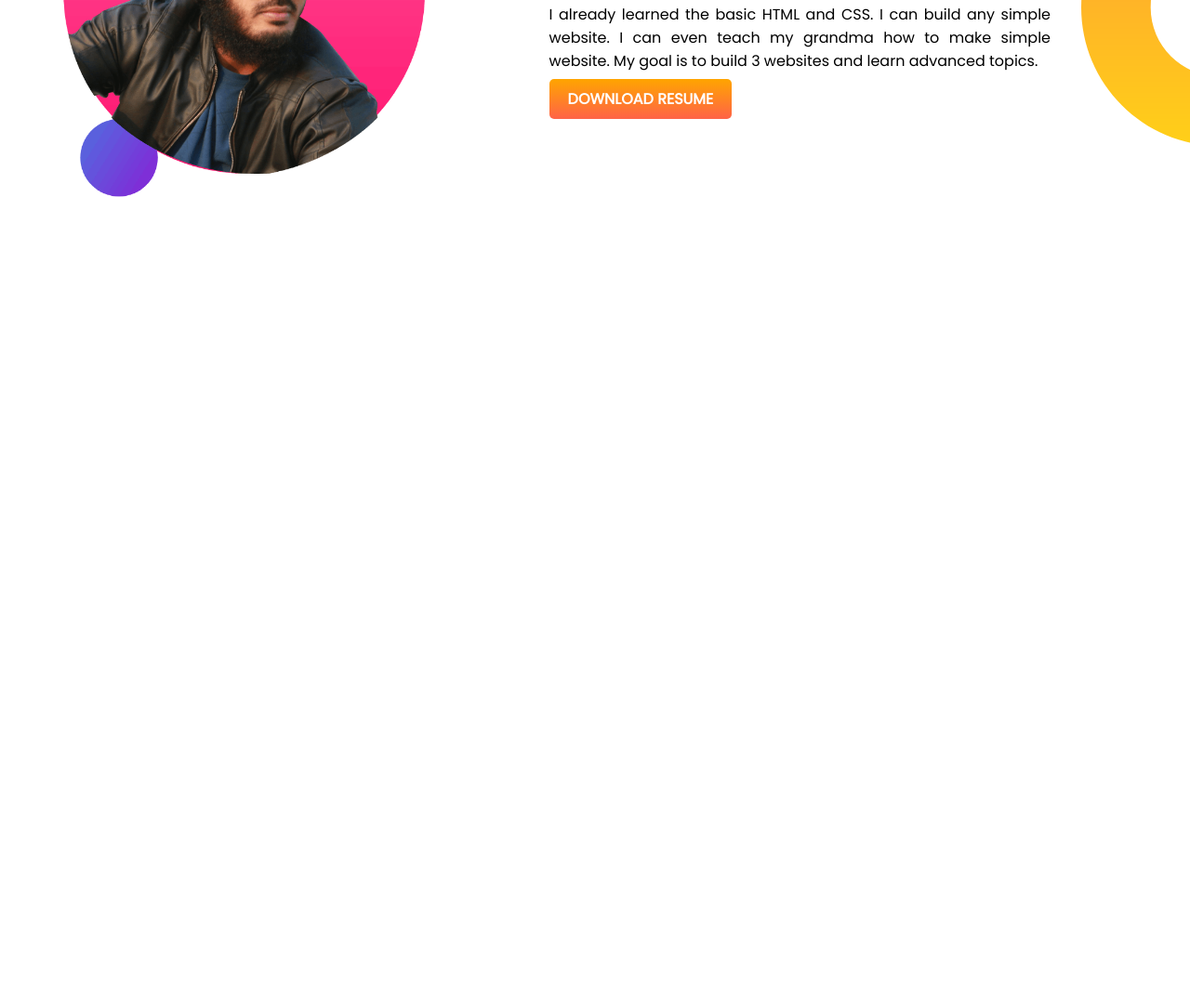
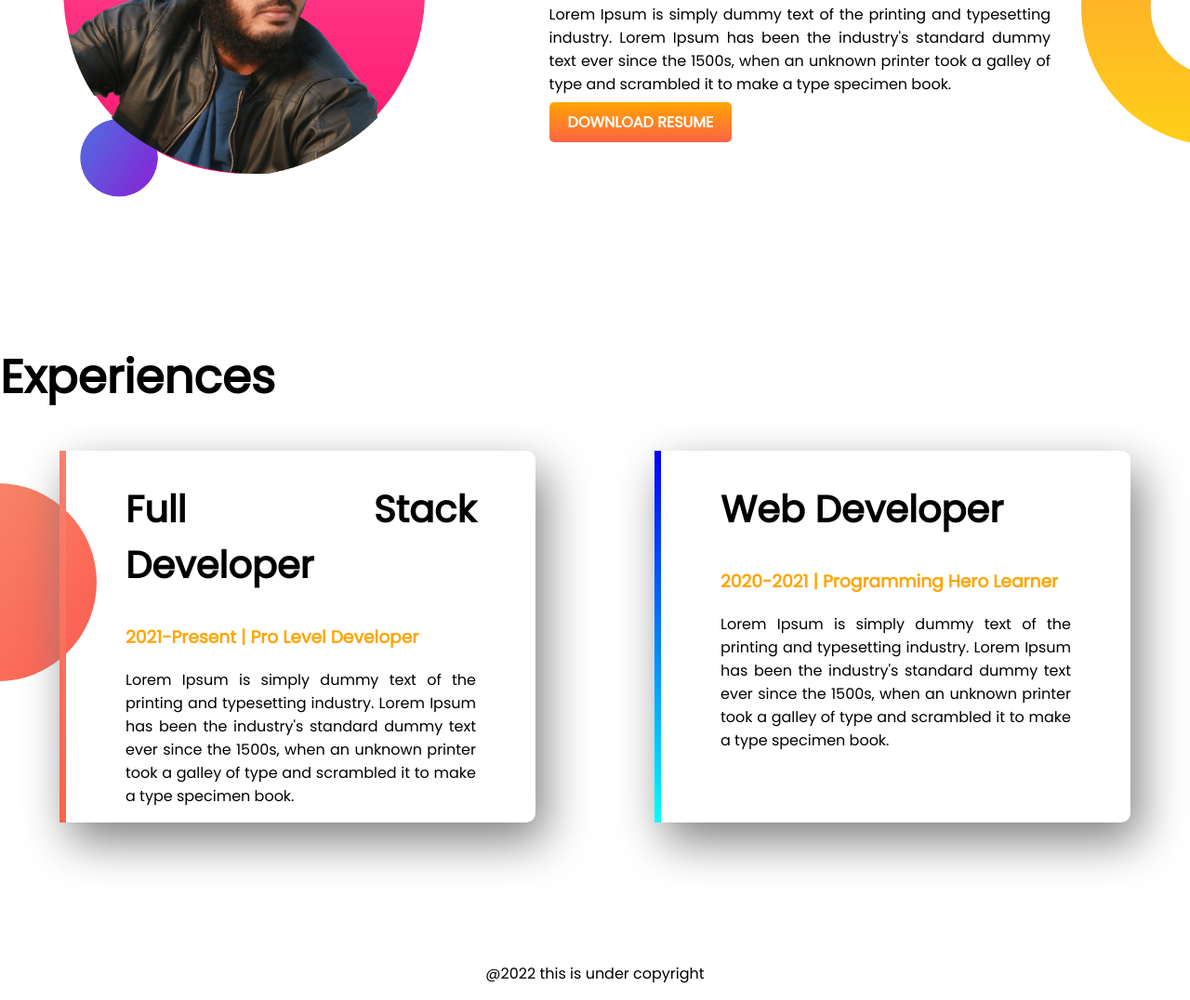
Before and after one commit to armejbha/developer-portfolio, a plain HTML site: page index.html in a window 1280 px wide. Shown: the part 848-1924 px from the top of the page at 93% size. Before the commit the page ends 1217 px from the top, so only its background shows below. Drawn offline with Linux system fonts and the light colour scheme; a web font is replaced by a local one.

Commit message:
experience-footer

```diff
--- a/index.html
+++ b/index.html
@@ -16,34 +16,56 @@
 </head>
 
 <body>
-    <section class="top-section">
+    <section class="top-section flexible-container">
         <div class="half-width">
             <h1>Welcome To</h1>
             <h1><span class="orange-color">Abdur Rahim</span> World!</h1>
-            <h3>Build Climber and Train Stopper</h3>
-            <p>You might saw me jumping, climbing buildings, and stopping trains. But nobody pays me a dime for that
-                work.
-                That's why I am learning and mastering web development. I will not stop until I become the Web
-                Development
-                Hero.</p>
+            <h3>A Web Developer Thought</h3>
+            <p></p>Lorem Ipsum is simply dummy text of the printing and typesetting industry. Lorem Ipsum has been the
+            industry's standard dummy text ever since the 1500s, when an unknown printer took a galley of type and
+            scrambled it to make a type specimen book.</p>
             <a class="link-button" target="_blank" href="#">HIRE ME</a>
         </div>
         <div class="half-width">
             <img src="my-bg(1).png" alt="this is mejbha">
         </div>
     </section>
-    <section class="dream-big">
+    <section class="dream-big flexible-container">
         <div class="half-width">
             <img src="my-bg2.png" alt="this is my another photo">
         </div>
         <div class="half-width right-padding">
             <h1>Dream Big</h1>
             <h3>Become a web developer</h3>
-            <p>I already learned the basic HTML and CSS. I can build any simple website. I can even teach my grandma how
-                to make simple website. My goal is to build 3 websites and learn advanced topics.</p>
+            <p>Lorem Ipsum is simply dummy text of the printing and typesetting industry. Lorem Ipsum has been the
+                industry's standard dummy text ever since the 1500s, when an unknown printer took a galley of type and
+                scrambled it to make a type specimen book.</p>
             <a class="link-button" target="_blank" href="#">DOWNLOAD RESUME</a>
         </div>
     </section>
+    <section class="experiences-area">
+        <h1>Experiences</h1>
+        <div class="flexible-container">
+            <div id="full-stack-experiences" class="experiences-item">
+                <h2>Full Stack Developer</h2>
+                <h3 class="color-style">2021-Present | Pro Level Developer</h3>
+                <p>Lorem Ipsum is simply dummy text of the printing and typesetting industry. Lorem Ipsum has been the
+                    industry's standard dummy text ever since the 1500s, when an unknown printer took a galley of type
+                    and scrambled it to make a type specimen book.</p>
+            </div>
+            <div id="web-developer" class="experiences-item">
+                <h2>Web Developer</h2>
+                <h3 class="color-style">2020-2021 | Programming Hero Learner</h3>
+                <p>
+                    Lorem Ipsum is simply dummy text of the printing and typesetting industry. Lorem Ipsum has been the
+                    industry's standard dummy text ever since the 1500s, when an unknown printer took a galley of type
+                    and scrambled it to make a type specimen book.</p>
+            </div>
+        </div>
+    </section>
+    <footer>
+        <p>@2022 this is under copyright </p>
+    </footer>
 </body>
 
 </html>
--- a/style.css
+++ b/style.css
@@ -5,11 +5,17 @@ body{
 h1{
     font-size:50px;
 }
+h2{
+    font-size:40px;
+}
 .orange-color{
     color:orange;
     font-family: 'Moon Dance', cursive;
 }
-section{
+.color-style{
+    color:orange;
+}
+.flexible-container{
     display:flex;
     margin-bottom:150px;
 }
@@ -41,3 +47,31 @@ section{
 .right-padding{
     padding-right:150px;
 }
+.experiences-area{
+    background-image:url(images/exp-bg.png);
+    background-repeat:no-repeat;
+    background-position: left;
+}
+.experiences-item{
+    width:40%;
+    text-align:justify;
+    margin-left:5%;
+    margin-right:5%;
+    padding-left:5%;
+    padding-right:5%;
+    border-radius:10px;
+    box-shadow: 10px 20px 50px grey;
+}
+#full-stack-experiences{
+    border-left:7px solid;
+    border-image:linear-gradient(salmon , tomato);
+    border-image-slice: 1;
+}
+#web-developer{
+    border-left:7px solid;
+    border-image:linear-gradient(blue, cyan);
+    border-image-slice:1;
+}
+footer p{
+    text-align:center;
+}
```
